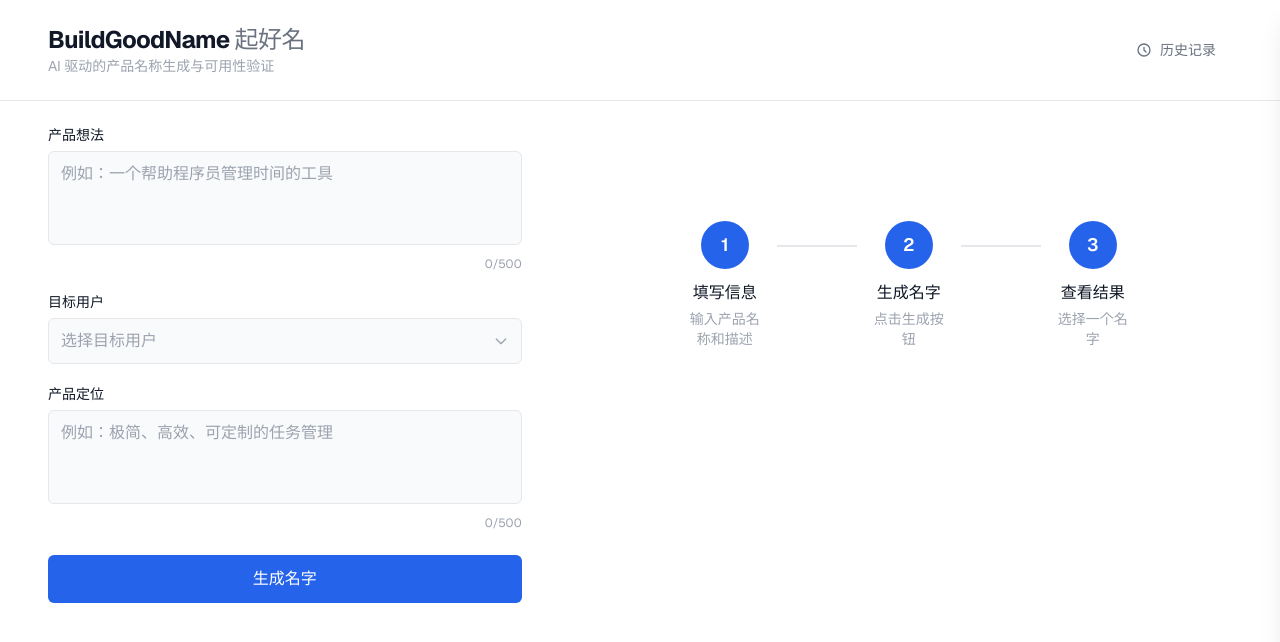
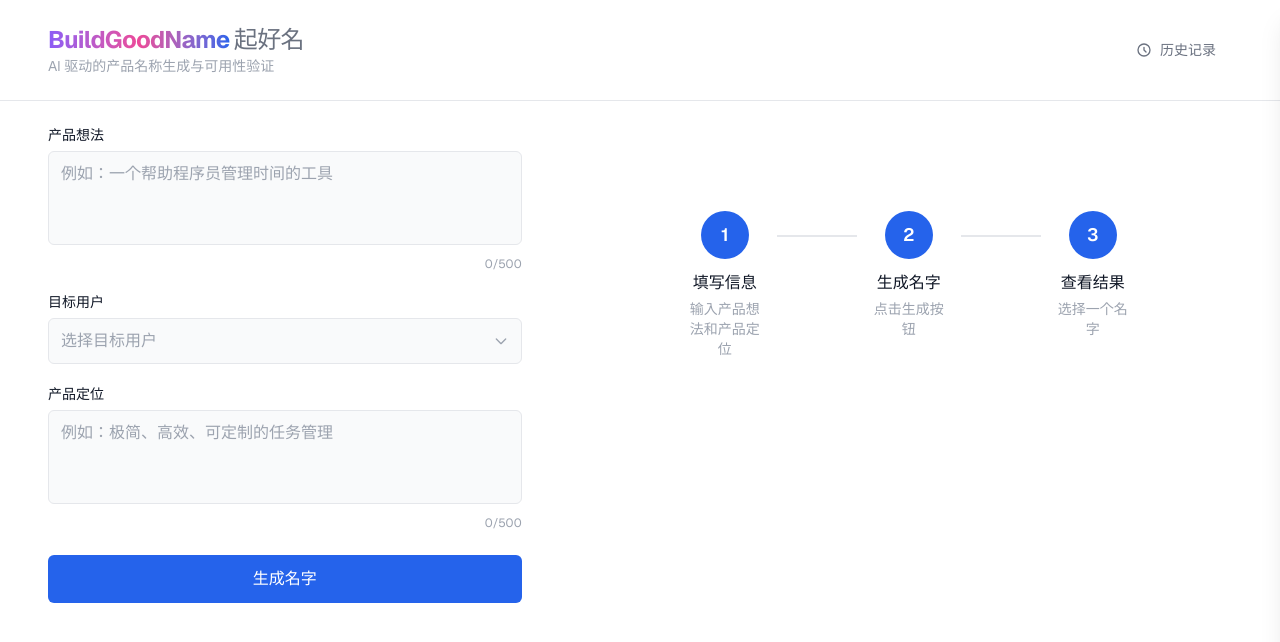
Before and after one commit to JIKE-AI-Coding/BuildNames, a Next.js app: page / in a window 1280 px wide. Shown: the top 642 px of the page. Built offline with nearby package versions, Linux system fonts and the light colour scheme.

Commit message:
优化英文名称

```diff
--- a/src/app/page.tsx
+++ b/src/app/page.tsx
@@ -433,8 +433,11 @@ export default function Home() {
       <div className="border-b border-[#E5E7EB]">
         <div className="max-w-[1400px] mx-auto px-6 md:px-12 py-6 flex items-center justify-between">
           <div className="flex flex-col">
-            <h1 className="text-2xl font-bold tracking-tight text-[#111827]">
-              BuildGoodName <span className="text-[#6B7280] font-normal">起好名</span>
+            <h1 className="text-2xl font-bold tracking-tight">
+              <span className="bg-gradient-to-r from-[#8B5CF6] via-[#EC4899] to-[#2563EB] bg-clip-text text-transparent">
+                BuildGoodName
+              </span>
+              <span className="text-[#6B7280] font-normal ml-1">起好名</span>
             </h1>
             <p className="text-sm text-[#9CA3AF]">AI 驱动的产品名称生成与可用性验证</p>
           </div>
@@ -778,7 +781,7 @@ export default function Home() {
                           </button>
                           {item.chineseName && (
                             <button
-                              onClick={() => handleCopy(item.chineseName)}
+                              onClick={() => item.chineseName && handleCopy(item.chineseName)}
                               className="text-[#6B7280] text-lg hover:text-[#2563EB] transition-colors cursor-pointer"
                               title="点击复制中文名"
                             >
@@ -969,7 +972,7 @@ export default function Home() {
                       1
                     </div>
                     <p className="text-[#111827] font-medium text-center mb-1">填写信息</p>
-                    <p className="text-[#9CA3AF] text-sm text-center">输入产品名称和描述</p>
+                    <p className="text-[#9CA3AF] text-sm text-center">输入产品想法和产品定位</p>
                   </div>
 
                   {/* Connection Line */}
```
